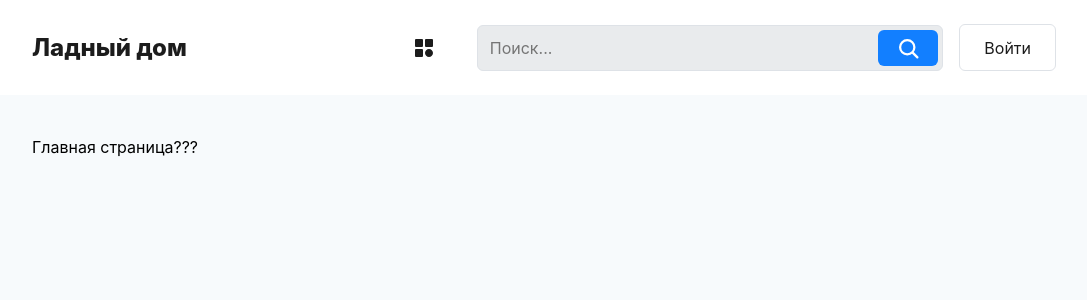
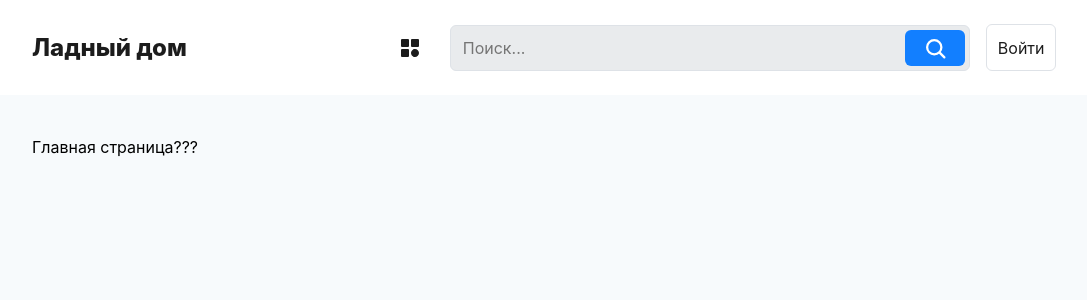
Before and after one commit to cheremshin/ladniy_dom, a Next.js app in the folder frontend/: page / in a window 1280 px wide. Shown: the top 300 px of the page, without its empty margins (96-1183 px from the left). Built offline with nearby package versions, Linux system fonts and the light colour scheme; no server answers.

Commit message:
feat: Обновление стилей, опциональное отображение badge

```diff
--- a/frontend/src/components/base/ui/button-link/ButtonLink.styles.css
+++ b/frontend/src/components/base/ui/button-link/ButtonLink.styles.css
@@ -2,7 +2,7 @@
     display: flex;
     align-items: center;
     gap: 8px;
-    padding: 10.5px 24px;
+    padding: 10.5px 10.5px;
     text-decoration: none;
     cursor: pointer;
     border-radius: 6px;
--- a/frontend/src/components/base/ui/button-link/ButtonLink.tsx
+++ b/frontend/src/components/base/ui/button-link/ButtonLink.tsx
@@ -9,6 +9,7 @@ type PropsT = {
     icon?: ReactNode;
     children?: ReactNode;
     className?: string;
+    badge?: number;
     variant?: 'primary' | 'outlined';
 };
 
@@ -18,6 +19,7 @@ export const ButtonLink: FC<PropsT> = ({
     children,
     className,
     variant = 'primary',
+    badge,
 }) => (
     <Link
         href={href}
@@ -25,5 +27,6 @@ export const ButtonLink: FC<PropsT> = ({
     >
         {icon && <span className="base-button-link__icon">{icon}</span>}
         {children}
+        {badge && badge > 0 && <span className="base-button-link__badge">{badge}</span>}
     </Link>
 );
```
